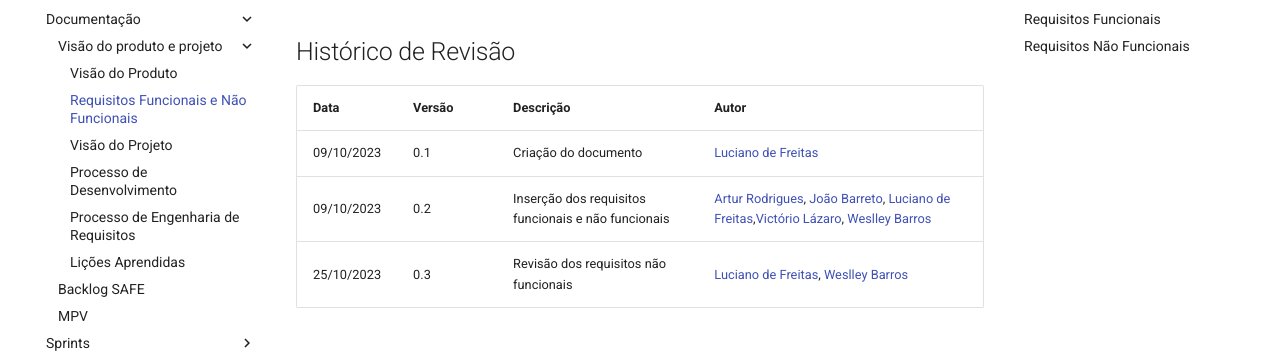
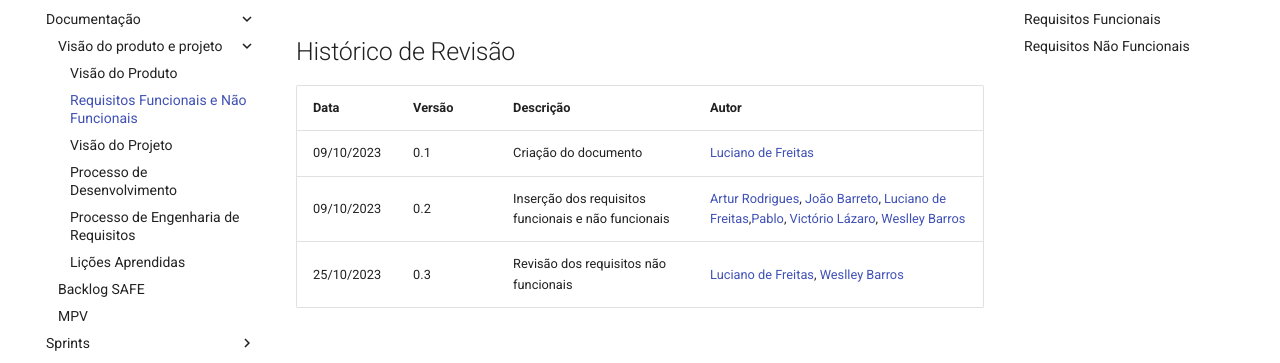
Before and after one commit to mdsreq-fga-unb/2023-2-BeachTennisCoordiMate, an MkDocs documentation site: the page built from docs/doc-visao/2.requisitos.md, in a window 1280 px wide and 900 px high. Shown: the part 146-509 px from the top of the window. Built offline with MkDocs 1.6.1 and Material for MkDocs 9.7.7, drawn with Linux system fonts in a browser that asks for light colours; nearby versions of some CDN libraries; comment, search, counter and statistics services are not loaded.

Commit message:
Update requisitos.md

```diff
--- a/docs/doc-visao/2.requisitos.md
+++ b/docs/doc-visao/2.requisitos.md
@@ -10,7 +10,7 @@
 | **Data**   | **Versão** | **Descrição**                                       | **Autor**                                                                                                                                                                                                                                                           |
 | ---------- | ---------- | --------------------------------------------------- | ------------------------------------------------------------------------------------------------------------------------------------------------------------------------------------------------------------------------------------------------------------------- |
 | 09/10/2023 | 0.1        | Criação do documento                                | [Luciano de Freitas](https://github.com/luciano-freitas-melo)                                                                                                                                                                                                       |
-| 09/10/2023 | 0.2        | Inserção dos requisitos funcionais e não funcionais | [Artur Rodrigues](https://github.com/ArturRSA19), [João Barreto](https://github.com/JoaoBarreto03), [Luciano de Freitas](https://github.com/luciano-freitas-melo),[Victório Lázaro](https://github.com/Victor-oss), [Weslley Barros](https://github.com/weslley17w) |
+| 09/10/2023 | 0.2        | Inserção dos requisitos funcionais e não funcionais | [Artur Rodrigues](https://github.com/ArturRSA19), [João Barreto](https://github.com/JoaoBarreto03), [Luciano de Freitas](https://github.com/luciano-freitas-melo),[Pablo](https://github.com/pabloheika), [Victório Lázaro](https://github.com/Victor-oss), [Weslley Barros](https://github.com/weslley17w) |
 | 25/10/2023 | 0.3        | Revisão dos requisitos não funcionais               | [Luciano de Freitas](https://github.com/luciano-freitas-melo), [Weslley Barros](https://github.com/weslley17w)                                                                                                                                                      |
 
 ## Requisitos Funcionais
```
